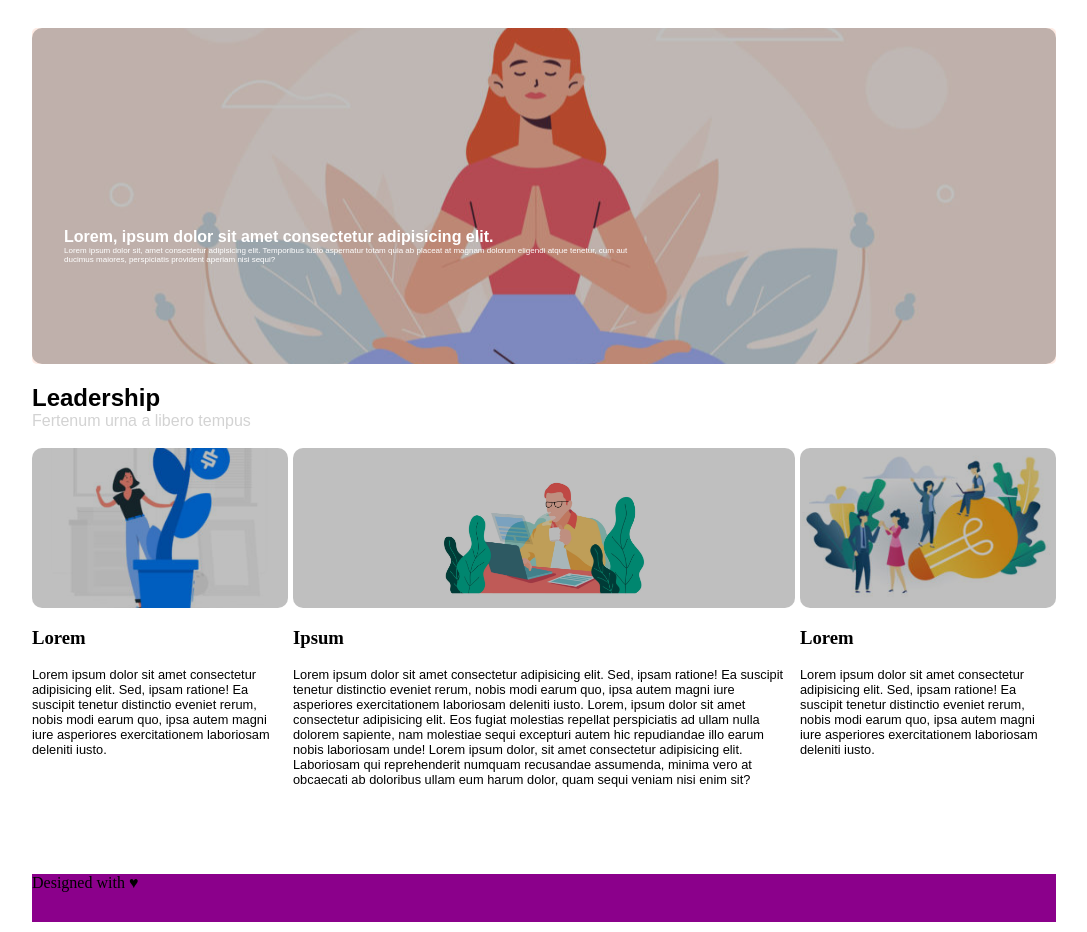
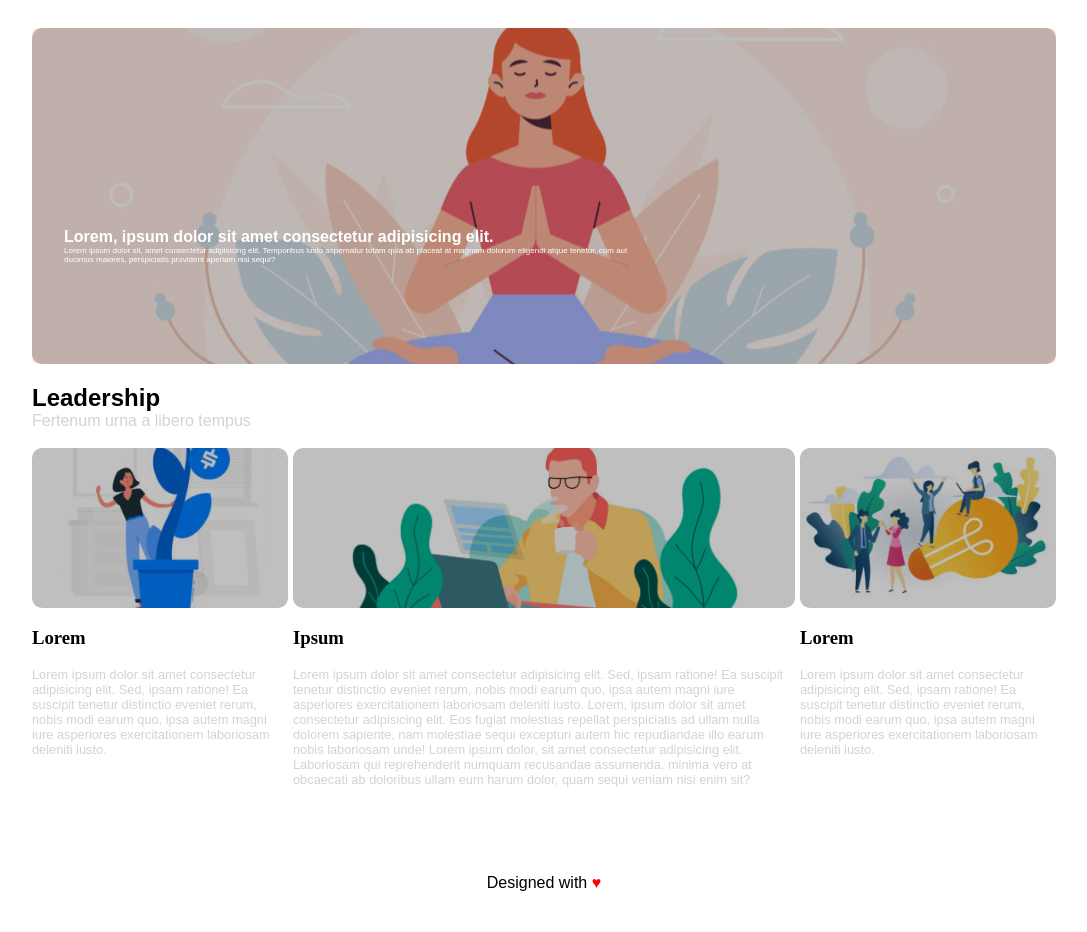
Before and after one commit to Dandav2923/htmlcss-wp, a plain HTML site: page index.html in a window 1280 px wide. Shown: the part 152-1084 px from the top of the page, without its empty margins (96-1183 px from the left). Drawn offline with Linux system fonts and the light colour scheme.

Commit message:
Commenti html

```diff
--- a/css/style.css
+++ b/css/style.css
@@ -19,7 +19,6 @@ html {
 .contenitore-body {
     width: 80%;
     margin: 10px auto;
-    /* background-color: blue;   */
 }
 
 .box-rosa {
@@ -75,6 +74,11 @@ nav > a {
 
 }
 
+.contenuto-pagina {
+    font-family: Arial, Helvetica, sans-serif;
+    color: lightgrey;
+}
+
 .box-azzurro {
     width: 100%;
     height: 30em;
@@ -98,8 +102,6 @@ nav > a {
 .float {
     float: left;
     height: 26em;
-    /* background-color: green; */
-    /* border-bottom: 10px solid black; */
 }
 
 .col-left, .col-right {
@@ -134,7 +136,6 @@ nav > a {
     width: calc(50% - 10px);
     margin-left:  5px;
     margin-right: 5px;
-    /* background-color: white; */
 }
 
 .immagine-centro {
@@ -142,14 +143,18 @@ nav > a {
     height: 10em;
     background-image: url(../img/banner-2.jpg);
     background-position: center;
-    background-size: auto 100%;
+    background-size: cover;
     background-repeat: no-repeat;
-
 }
 
 footer {
+    font-family: Arial, Helvetica, sans-serif;
+    text-align: center;
     margin-top: 10px;
     width: 100%;
     height: 3em;
-    background-color: darkmagenta
 }
+
+.cuore {
+    color: red;
+}
```
Also changed, not shown: index.html (+4 -0 lines).
